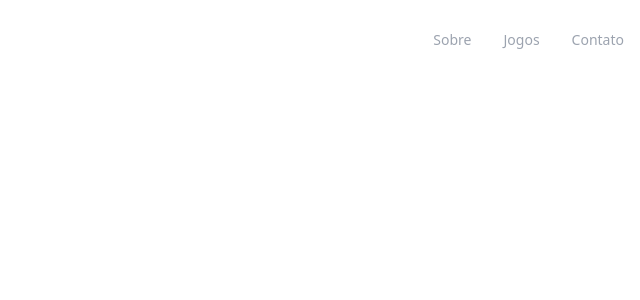
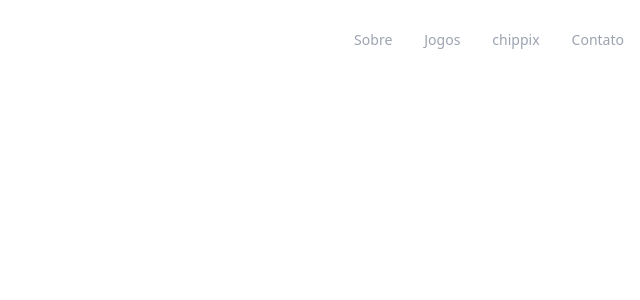
Before and after one commit to BrunoNabarrete/nextjs, a Next.js app: page /components/Navbar in a window 1280 px wide. Shown: the top 300 px of the page, without its empty margins (640-1280 px from the left). Built offline with nearby package versions, Linux system fonts and the light colour scheme.

Commit message:
adiciono e finalizo funcionalidade do video

```diff
--- a/pages/components/Navbar/index.jsx
+++ b/pages/components/Navbar/index.jsx
@@ -16,6 +16,12 @@ export default function Navbar() {
     }
     const scrollBottomContact = () => {
         document.querySelector('#contact').scrollIntoView({
+            behavior: 'smooth'
+        })
+    }
+
+    const scrollBottomVideo = () => {
+        document.querySelector('#video').scrollIntoView({
             behavior: 'smooth'
         })
     }
@@ -44,6 +50,9 @@ export default function Navbar() {
                     <FlowbiteNavbar.Link onClick={(e) => scrollBottomGames(e)}>
                         Jogos
                     </FlowbiteNavbar.Link>
+                    <FlowbiteNavbar.Link onClick={(e) => scrollBottomVideo(e)}>
+                        chippix
+                    </FlowbiteNavbar.Link>
                     <FlowbiteNavbar.Link onClick={(e) => scrollBottomContact(e)}>
                         Contato
                     </FlowbiteNavbar.Link>
--- a/pages/components/videoChippix/index.jsx
+++ b/pages/components/videoChippix/index.jsx
@@ -12,11 +12,10 @@ export default function video() {
     }
 
     return(
-        <div className="text-center">
+        <div className="text-center pt-20">
             <button onClick={(e) => mutedOrUnmuted(e)}>
-            <video id="video" playsInline src="videoChippix.mp4" loop autoPlay width={400} height={400} >
+            <video id="video" src="videoChippix.mp4" autoPlay loop playsInline width={480} height={400} >
             </video>
-
             </button>
         </div>
     )
```
